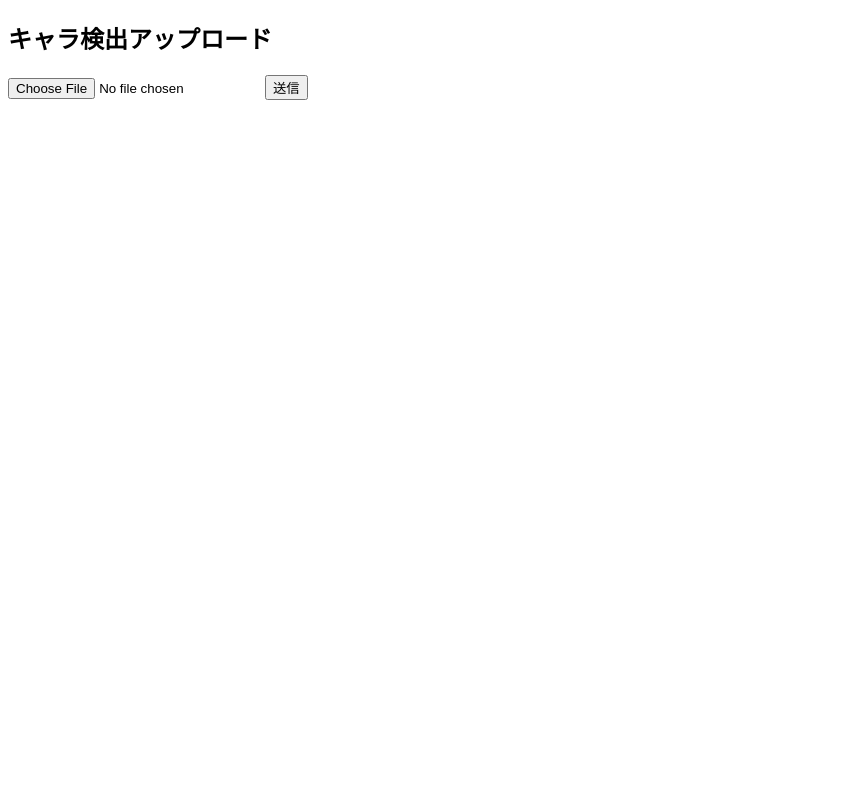
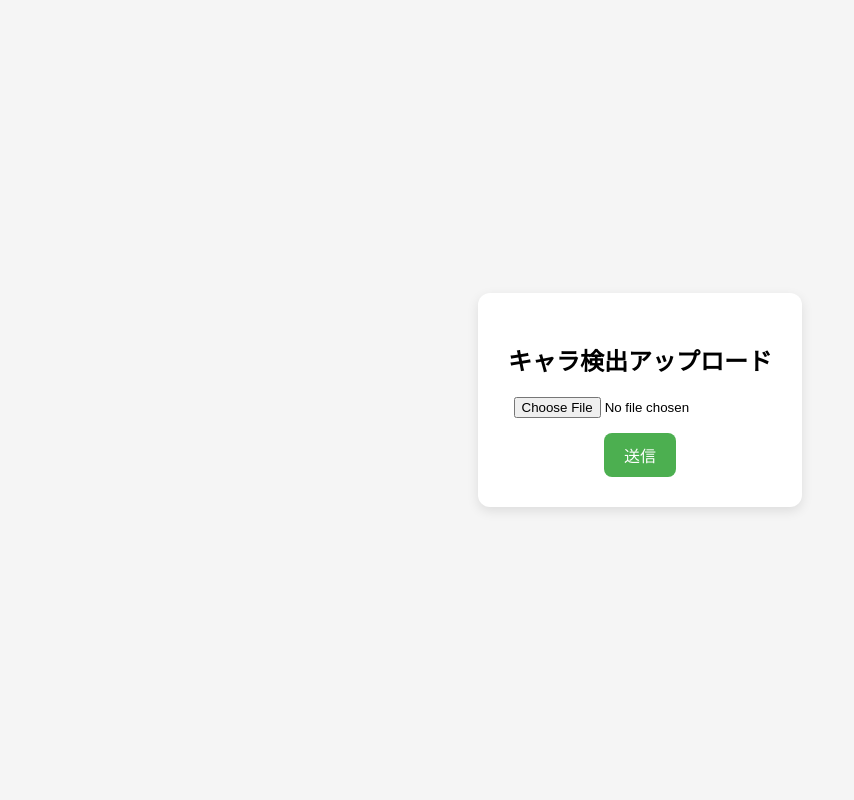
Before and after one commit to sudat1maru/syokiiti, a Flask app: page / in a window 1280 px wide. Shown: the whole page, without its empty margins (0-854 px from the left). Run offline with Flask 3, Linux system fonts and the light colour scheme.

Commit message:
Redesign index.html with improved styling

```diff
--- a/templates/index.html
+++ b/templates/index.html
@@ -1,11 +1,60 @@
 <!DOCTYPE html>
 <html>
+<head>
+    <title>キャラ検出</title>
+    <style>
+        body {
+            font-family: Arial, sans-serif;
+            background-color: #f5f5f5;
+
+            display: flex;
+            justify-content: center;
+            align-items: center;
+
+            height: 100vh;
+            margin: 0;
+        }
+
+        .container {
+            background: white;
+            padding: 30px;
+            border-radius: 12px;
+            box-shadow: 0 4px 12px rgba(0,0,0,0.1);
+            text-align: center;
+        }
+
+        h2 {
+            margin-bottom: 20px;
+        }
+
+        input[type="file"] {
+            margin-bottom: 15px;
+        }
+
+        button {
+            padding: 10px 20px;
+            border: none;
+            background-color: #4CAF50;
+            color: white;
+            border-radius: 8px;
+            font-size: 16px;
+            cursor: pointer;
+        }
+
+        button:hover {
+            background-color: #45a049;
+        }
+    </style>
+</head>
+
 <body>
-    <h2>キャラ検出アップロード</h2>
+    <div class="container">
+        <h2>キャラ検出アップロード</h2>
 
-    <form action="/upload" method="post" enctype="multipart/form-data">
-        <input type="file" name="image">
-        <button type="submit">送信</button>
-    </form>
+        <form action="/upload" method="post" enctype="multipart/form-data">
+            <input type="file" name="image"><br>
+            <button type="submit">送信</button>
+        </form>
+    </div>
 </body>
 </html>
```
